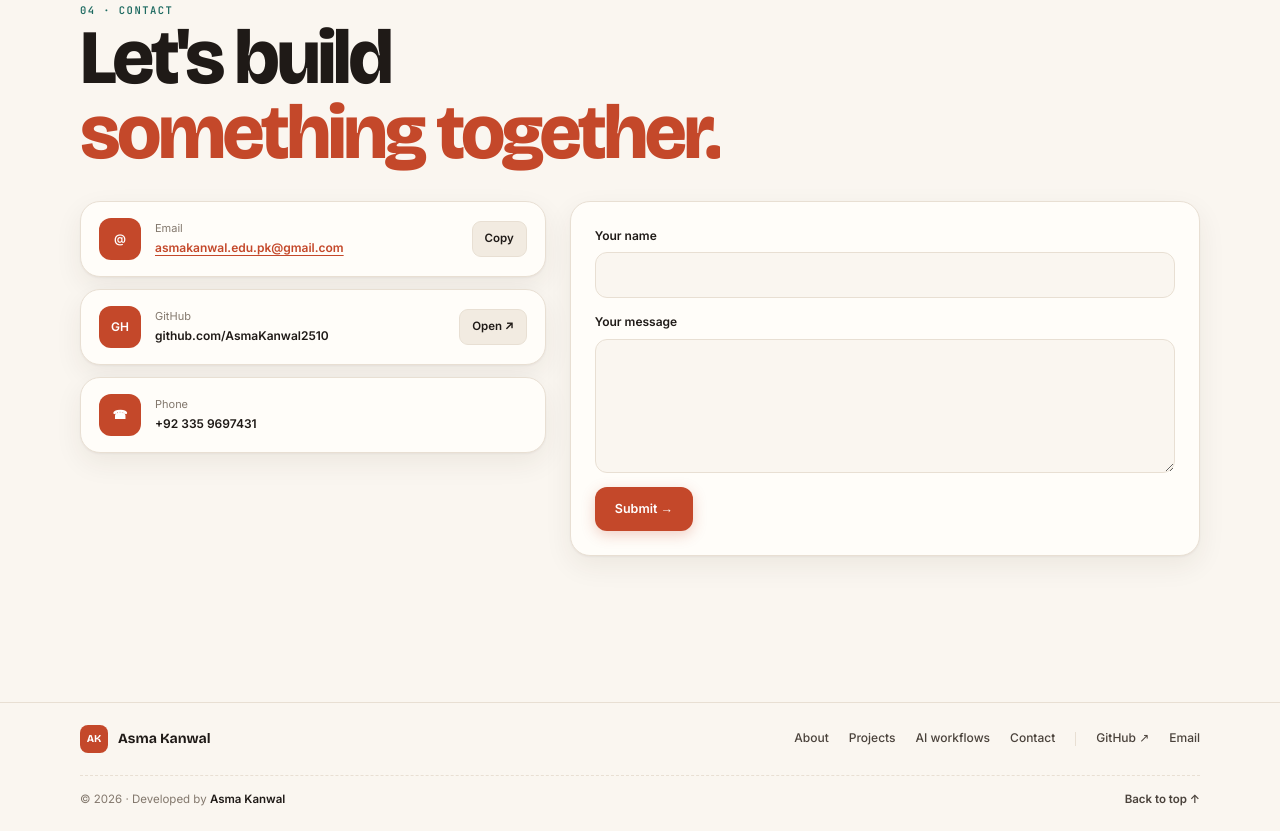
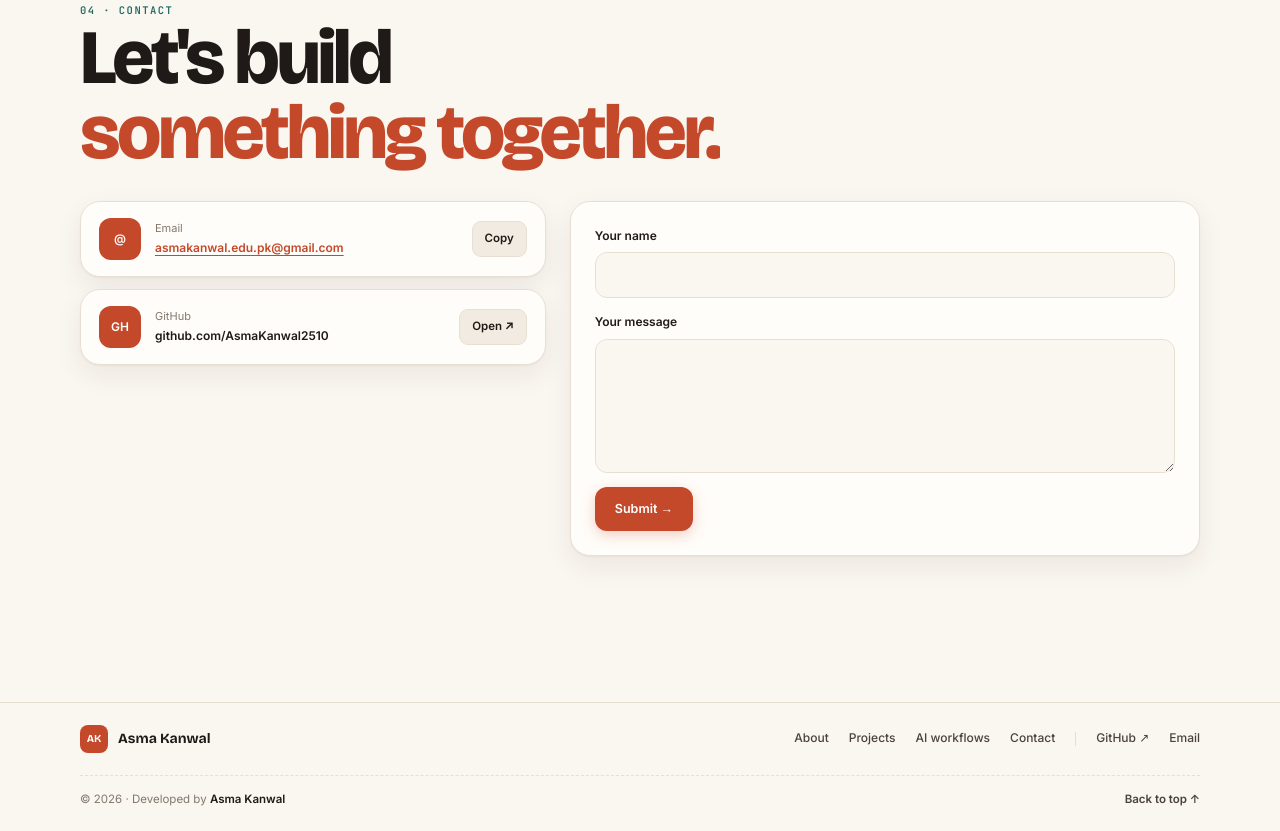
Before and after one commit to AsmaKanwal2510/AsmaKanwal2510.github.io, a plain HTML site: page index.html in a window 1280 px wide. Shown: the part 3420-4251 px from the top of the page. Drawn offline with nearby package versions, Linux system fonts and the light colour scheme.

Commit message:
Add files via upload

```diff
--- a/index.html
+++ b/index.html
@@ -413,7 +413,6 @@ body.inspect .cols{display:grid}
       <div class="reach rv">
         <div class="spot"><span class="ic">@</span><div><small>Email</small><a href="mailto:asmakanwal.edu.pk@gmail.com" style="color:var(--a1);text-decoration:underline;text-underline-offset:3px"><b id="email">asmakanwal.edu.pk@gmail.com</b></a></div><button type="button" class="go" id="copyEmail">Copy</button></div>
         <div class="spot"><span class="ic">GH</span><div><small>GitHub</small><b>github.com/AsmaKanwal2510</b></div><a class="go" href="https://github.com/AsmaKanwal2510" target="_blank" rel="noopener">Open ↗</a></div>
-        <div class="spot"><span class="ic">☎</span><div><small>Phone</small><b>+92 335 9697431</b></div></div>
       </div>
       <form class="spot form rv" id="form" novalidate>
         <label>Your name<input id="fName" autocomplete="name" maxlength="80"><span class="err" id="eName" hidden>Please add your name.</span></label>
```
